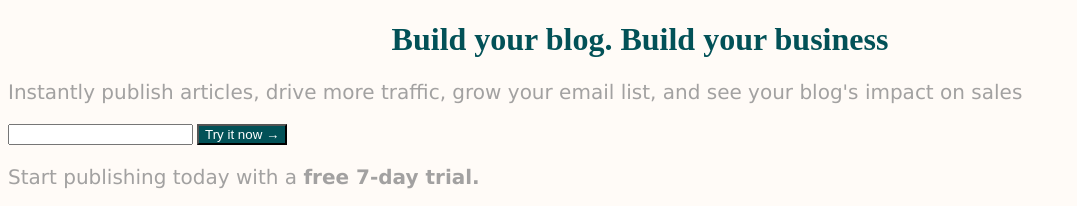
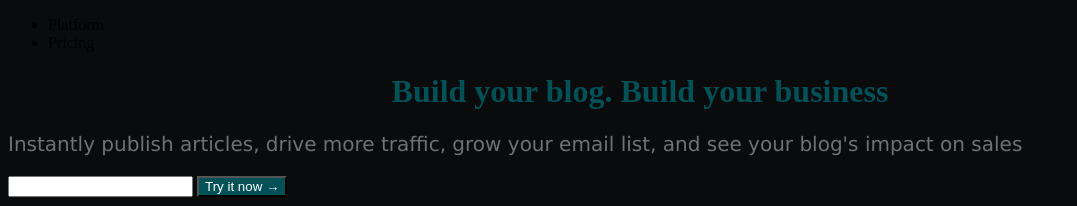
Before and after one commit to asaeldev/bedu-frontend, a plain HTML site: page index.html in a window 1280 px wide. Shown: the top 206 px of the page, without its empty margins (0-1077 px from the left). Drawn offline with Linux system fonts and the light colour scheme.

Commit message:
Changed background color

```diff
--- a/index.html
+++ b/index.html
@@ -7,9 +7,22 @@
     <meta name="viewport" content="width=device-width, initial-scale=1.0">
     <title>Matcha</title>
     <link rel="stylesheet" href="styles.css">
+    <link rel="preconnect" href="">
 </head>
 
 <body>
+
+    <header class="header">
+
+    </header>
+
+    <nav>
+        <ul>
+            <li>Platform</li>
+            <li>Pricing</li>
+        </ul>
+    </nav>
+
     <h1>Build your blog. Build your business</h1>
     <p>Instantly publish articles, drive more traffic, grow your email list, and see your blog's
         impact on sales
--- a/styles.css
+++ b/styles.css
@@ -1,5 +1,5 @@
 body {
-  background-color: #fffbf7;
+  background-color: #090b0d;
 }
 
 h1 {
```
